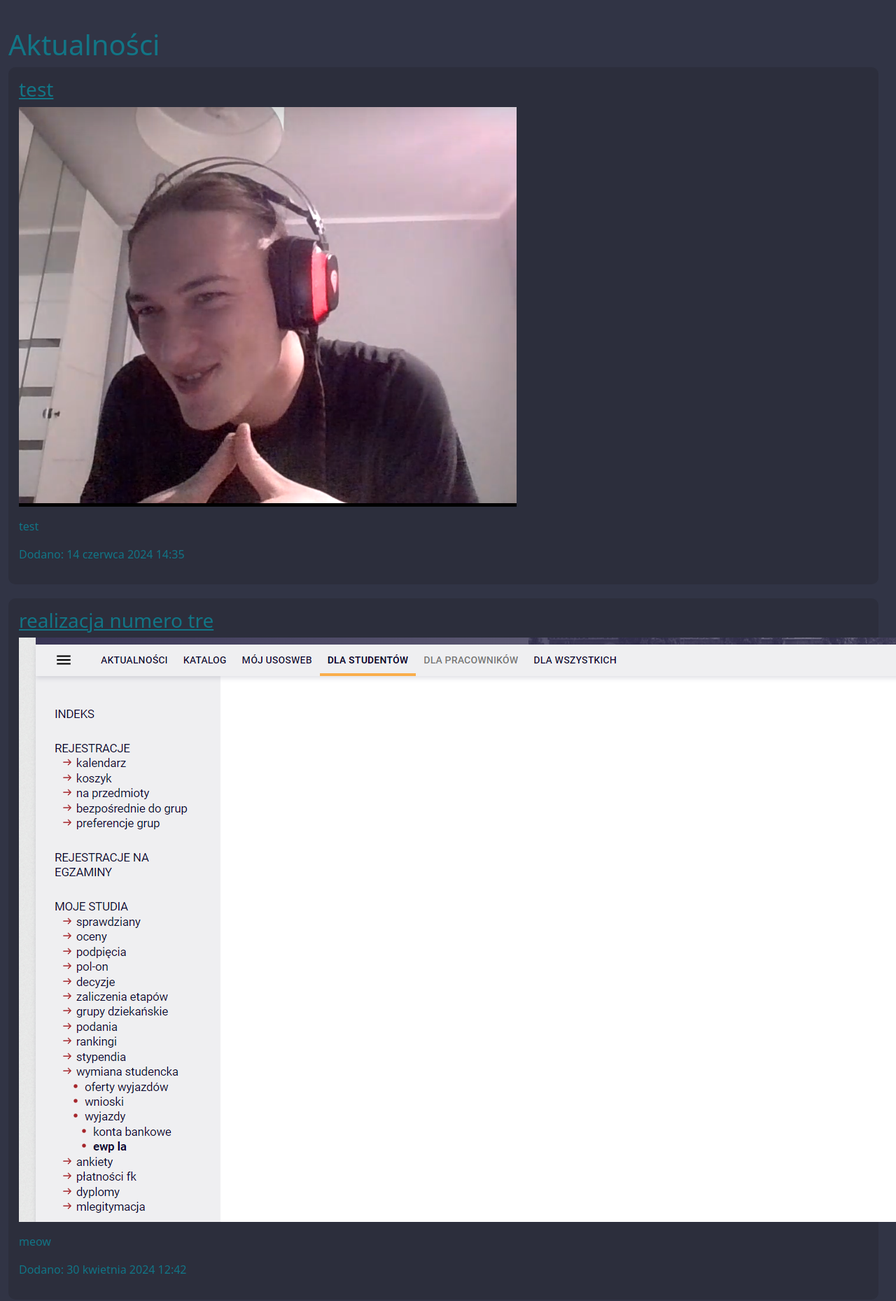
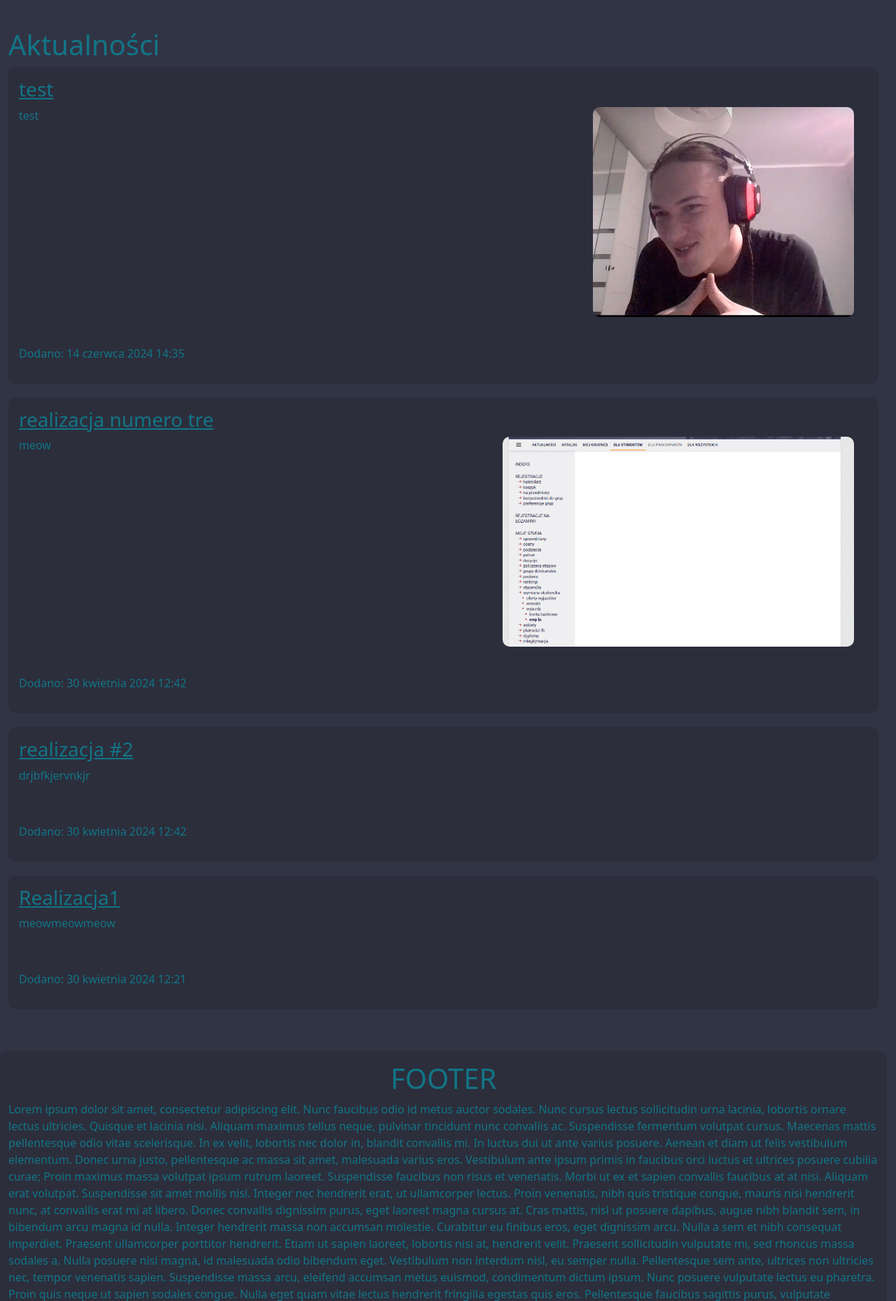
Before and after one commit to wojtekjurkowicz/budowlanka_v2, a Django app: page /blog/ in a window 1280 px wide; the page is wider, and only the part inside the window is pictured. Shown: the part 106-1965 px from the top of that part at 70% size. Run offline with Django 5.2, Linux system fonts and the light colour scheme; data comes from the database, SQL or seed files in the repository; both versions use the stored data as it was after the commit; some libraries are stand-ins or nearby versions.

Commit message:
Zdjęcia realizacje CSS

```diff
--- a/mainapp/templates/mainapp/base.html
+++ b/mainapp/templates/mainapp/base.html
@@ -58,6 +58,13 @@
         .padding
         {
             padding: 10px;
+        }
+        .blog_img
+        {
+            width: auto;
+            height: 300px;
+            border-radius: 10px;
+            margin-right: 20px;
         }
     </style>
 </head>
--- a/mainapp/templates/mainapp/blog.html
+++ b/mainapp/templates/mainapp/blog.html
@@ -8,10 +8,12 @@
         {% for entry in page_obj %}
                 <article class="">
                     <a href="/blog/{{ entry.id }}"><h3>{{ entry.title }}</h3></a>
-                    {% if entry.image %}
-                        <img src="{{ entry.image.url }}" alt="{{ entry.title }}">
-                    {% endif %}
-                    <p>{{ entry.content|linebreaks }}</p>
+                    <div class = "row">
+                        <div class = "col-8 order-first">{{ entry.content|linebreaks }}</div>
+                        {% if entry.image %}
+                            <div class="col-4 order-last d-flex flex-row-reverse"><img class = "blog_img" src="{{ entry.image.url }}" alt="{{ entry.title }}"></div>
+                        {% endif %}
+                    </div>
                     <p>Dodano: {{ entry.date }}</p>
                 </article>
         {% empty %}
```
Also changed, not shown: mainapp/templates/mainapp/detail.html (+7 -4 lines), db.sqlite3, 1 other file.
